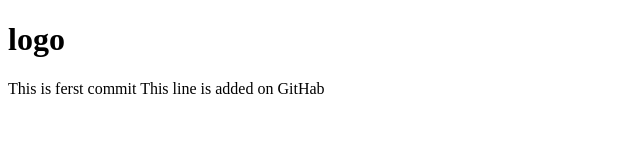
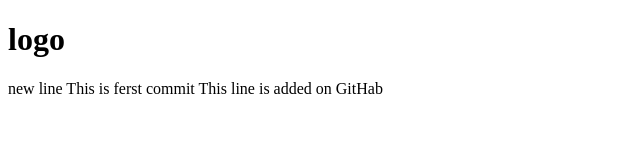
Before and after one commit to NikolayDolenko/frontend_test1, a plain HTML site: page index.html in a window 1280 px wide. Shown: the whole page, without its empty margins (0-640 px from the left). Drawn offline with Linux system fonts and the light colour scheme.

Commit message:
Вторая попытка

```diff
--- a/index.html
+++ b/index.html
@@ -8,6 +8,7 @@
 <div class=""header">
 <h1> logo</h1>
 </div>
+<a> new line </a>
 
 	This is ferst commit
 	<a> This line is added on GitHab </a>
```
